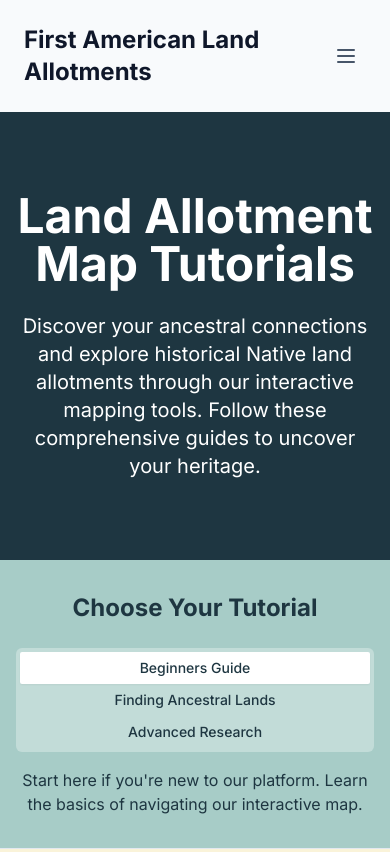
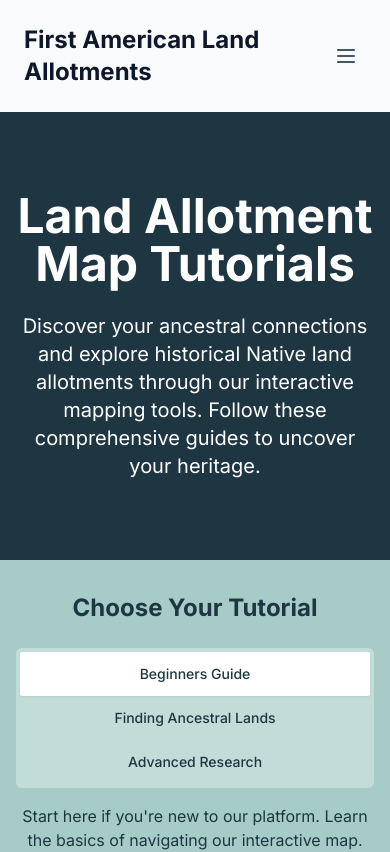
Before and after one commit to antcoop-vu/first-american-land-allotment, a Next.js app: page /tutorials in a window 390 px wide. Shown: the top 852 px of the page. Built offline with nearby package versions, Linux system fonts and the light colour scheme.

Commit message:
adjusted tutorial controls tab button size

```diff
--- a/components/ui/tabs.tsx
+++ b/components/ui/tabs.tsx
@@ -79,7 +79,7 @@
       data-state={isActive ? "active" : "inactive"}
       onClick={() => onValueChange(value)}
       className={cn(
-        "inline-flex items-center justify-center whitespace-nowrap rounded-sm px-3 py-1.5 text-sm font-medium ring-offset-background transition-all focus-visible:outline-none focus-visible:ring-2 focus-visible:ring-ring focus-visible:ring-offset-2 disabled:pointer-events-none disabled:opacity-50",
+        "inline-flex items-center justify-center whitespace-nowrap rounded-sm px-3 py-3 md:py-1.5 text-sm font-medium ring-offset-background transition-all focus-visible:outline-none focus-visible:ring-2 focus-visible:ring-ring focus-visible:ring-offset-2 disabled:pointer-events-none disabled:opacity-50",
         isActive
           ? "bg-background text-foreground shadow-sm"
           : "hover:bg-muted hover:text-foreground",
```
